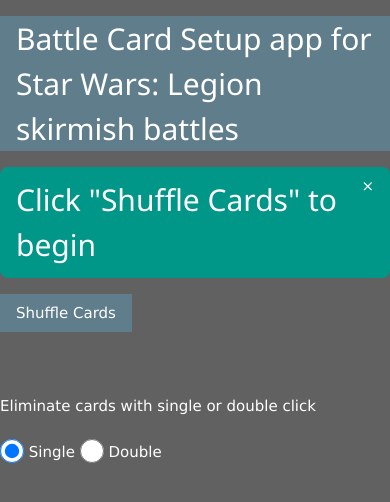
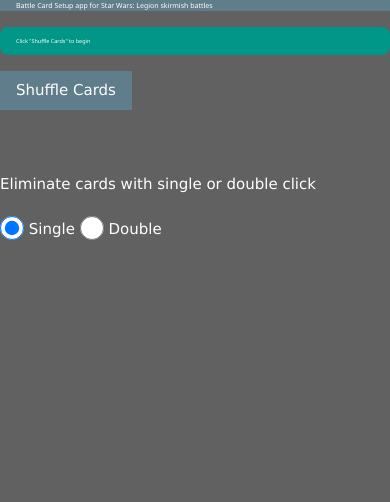
Before and after one commit to ryan-paton/legion, a plain HTML site: page index.html in a window 390 px wide. Drawn offline with nearby package versions, Linux system fonts and the light colour scheme.

Commit message:
Removed top margin and made heading text responsive

```diff
--- a/index.html
+++ b/index.html
@@ -13,8 +13,8 @@
 	</head>
 
 	<body class="w3-dark-gray">
-        <div class="w3-panel w3-blue-gray">
-            <h2 class="w3-content">
+        <div class="w3-panel w3-blue-gray" style="margin-top:0px;">
+            <h2 style="font-size:1.8vw;" class="w3-content">
                 Battle Card Setup app for Star Wars: Legion skirmish battles</h2>
         </div>
 
@@ -22,10 +22,12 @@
             <!-- Display area for messages -->
             <div class="w3-panel w3-blue w3-round-large w3-display-container"
                 id="messagePanel" style="display:none">
+                <!-- close button, not currently nessessary
                 <span onclick="this.parentElement.style.display='none'"
                     class="w3-button w3-round-large w3-display-topright w3-hover-red">
                     &times;</span>
-                <h2 id="messageText"></h2>
+                    -->
+                <h2 style="font-size:1.4vw;" id="messageText"></h2>
             </div>
 
             <!-- Area for controls -->
```
